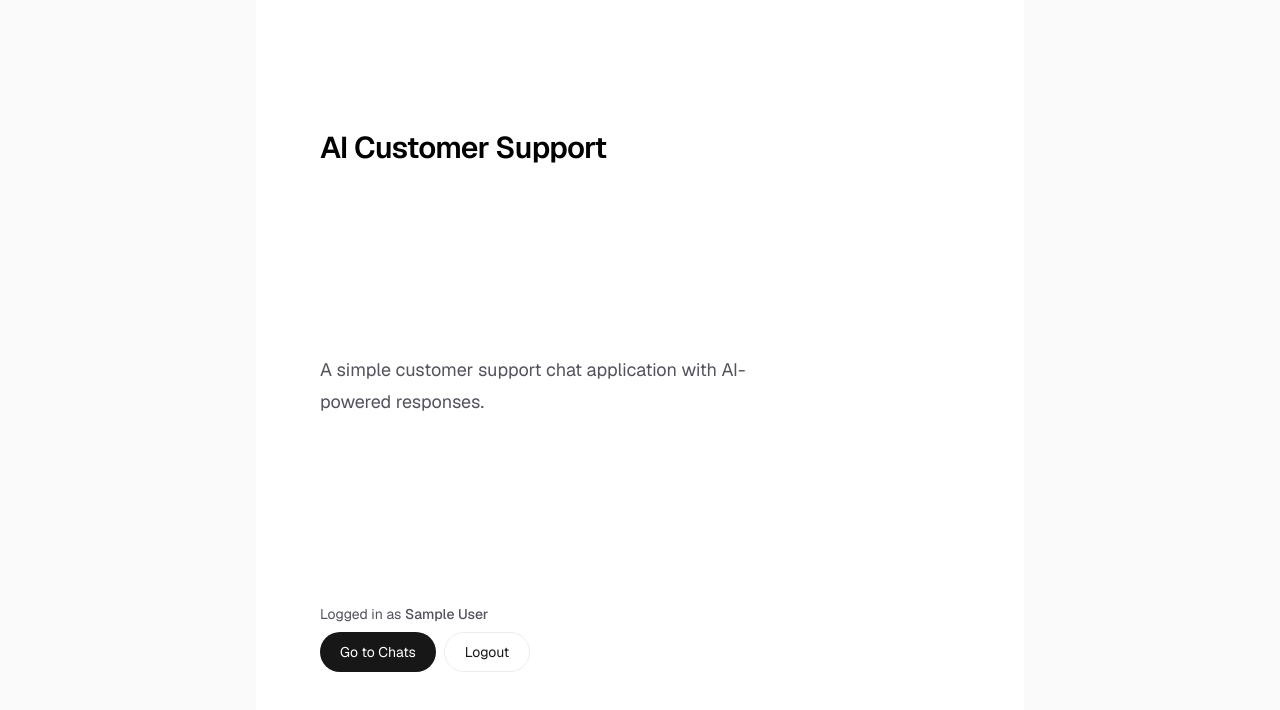
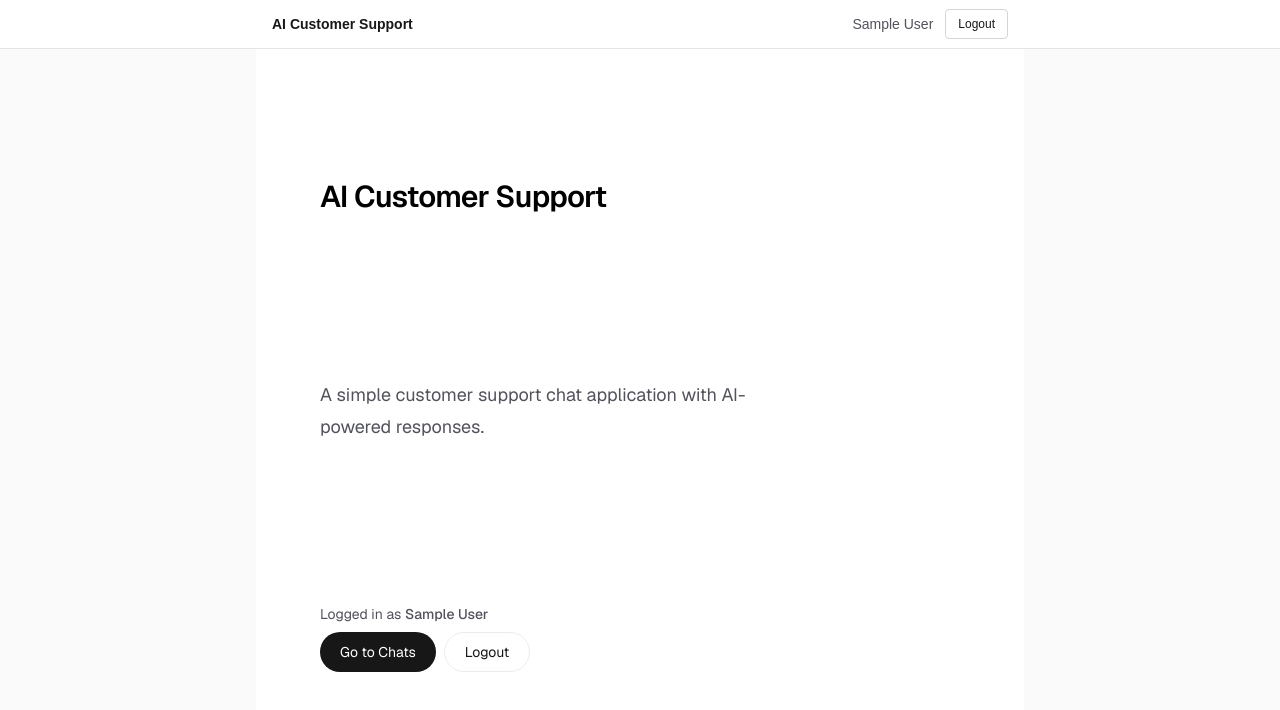
Before and after one commit to smmiloy/ai-ready-customer-support, a Next.js app in the folder frontend/: page / in a window 1280 px wide. Shown: the top 710 px of the page. Built offline with nearby package versions, Linux system fonts and the light colour scheme; sample sign-in values are in the browser's storage.

Commit message:
feat: add navbar with username and logout

```diff
--- a/frontend/src/app/layout.tsx
+++ b/frontend/src/app/layout.tsx
@@ -1,6 +1,7 @@
 import type { Metadata } from "next";
 import { Geist, Geist_Mono } from "next/font/google";
 import { AuthProvider } from "@/contexts/AuthContext";
+import { Navbar } from "@/components/Navbar";
 import "./globals.css";
 
 const geistSans = Geist({
@@ -29,7 +30,10 @@ export default function RootLayout({
       className={`${geistSans.variable} ${geistMono.variable} h-full antialiased`}
     >
       <body className="min-h-full flex flex-col">
-        <AuthProvider>{children}</AuthProvider>
+        <AuthProvider>
+          <Navbar />
+          {children}
+        </AuthProvider>
       </body>
     </html>
   );
--- /dev/null
+++ b/frontend/src/components/Navbar.tsx
@@ -0,0 +1,33 @@
+"use client";
+
+import { useAuth } from "@/contexts/AuthContext";
+import Link from "next/link";
+
+export function Navbar() {
+  const { isAuthenticated, user, logout } = useAuth();
+
+  if (!isAuthenticated || !user) {
+    return null;
+  }
+
+  return (
+    <header className="sticky top-0 z-40 border-b border-zinc-200 dark:border-zinc-800 bg-white dark:bg-zinc-900">
+      <div className="mx-auto max-w-3xl px-4 h-12 flex items-center justify-between">
+        <Link href="/chats" className="text-sm font-semibold text-zinc-900 dark:text-zinc-100 hover:underline">
+          AI Customer Support
+        </Link>
+        <div className="flex items-center gap-3">
+          <span className="text-sm text-zinc-600 dark:text-zinc-400">
+            {user.name}
+          </span>
+          <button
+            onClick={logout}
+            className="text-xs rounded border border-zinc-300 dark:border-zinc-700 px-3 py-1.5 transition-colors hover:bg-zinc-50 dark:hover:bg-zinc-800"
+          >
+            Logout
+          </button>
+        </div>
+      </div>
+    </header>
+  );
+}
```
